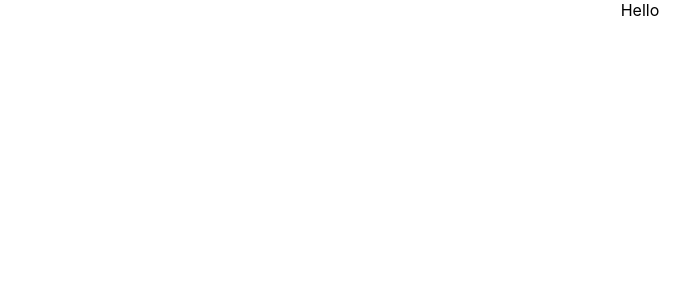
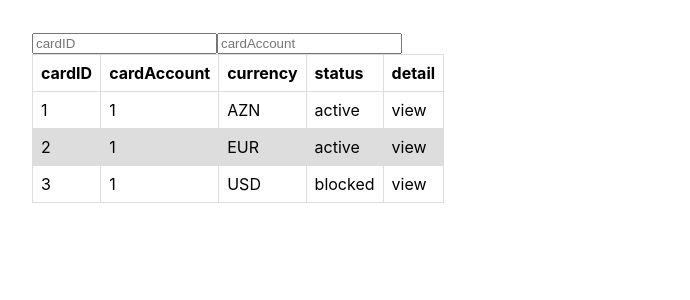
Before and after one commit to senemgenberova/cards, a React (Create React App) app: page / in a window 1280 px wide. Shown: the top 300 px of the page, without its empty margins (0-690 px from the left). Built offline with nearby package versions, Linux system fonts and the light colour scheme.

Commit message:
cardlist

```diff
--- a/package.json
+++ b/package.json
@@ -6,6 +6,7 @@
     "@testing-library/jest-dom": "^5.14.1",
     "@testing-library/react": "^11.2.7",
     "@testing-library/user-event": "^12.8.3",
+    "lodash": "^4.17.21",
     "react": "^17.0.2",
     "react-dom": "^17.0.2",
     "react-scripts": "4.0.3",
--- a/src/App.css
+++ b/src/App.css
@@ -1,38 +1,19 @@
 .App {
-  text-align: center;
+  padding: 2rem;
 }
 
-.App-logo {
-  height: 40vmin;
-  pointer-events: none;
+.card-table {
+  border: 1px solid;
+  border-collapse: collapse;
 }
 
-@media (prefers-reduced-motion: no-preference) {
-  .App-logo {
-    animation: App-logo-spin infinite 20s linear;
-  }
+td,
+th {
+  border: 1px solid #dddddd;
+  text-align: left;
+  padding: 8px;
 }
 
-.App-header {
-  background-color: #282c34;
-  min-height: 100vh;
-  display: flex;
-  flex-direction: column;
-  align-items: center;
-  justify-content: center;
-  font-size: calc(10px + 2vmin);
-  color: white;
+tr:nth-child(even) {
+  background-color: #dddddd;
 }
-
-.App-link {
-  color: #61dafb;
-}
-
-@keyframes App-logo-spin {
-  from {
-    transform: rotate(0deg);
-  }
-  to {
-    transform: rotate(360deg);
-  }
-}
--- a/src/App.js
+++ b/src/App.js
@@ -1,7 +1,13 @@
 import "./App.css";
+import CardList from "./CardList";
+import { cardListMock } from "./Data";
 
 function App() {
-  return <div className="App">Hello</div>;
+  return (
+    <div className="App">
+      <CardList cards={cardListMock} />
+    </div>
+  );
 }
 
 export default App;
--- /dev/null
+++ b/src/CardList.jsx
@@ -0,0 +1,63 @@
+import React, { useState, useEffect } from "react";
+
+const CardList = ({ cards }) => {
+  const [cardList, setCardList] = useState(cards);
+  const [search, setSearch] = useState({
+    cardID: "",
+    cardAccount: "",
+  });
+
+  const { cardID, cardAccount } = search;
+
+  const operations = {
+    handleChange: (name) => (e) => {
+      setSearch((prevState) => ({
+        ...prevState,
+        [name]: e.target.value,
+      }));
+    },
+  };
+
+  return (
+    <div className="card-list">
+      <div className="search">
+        <input
+          type="text"
+          value={cardID}
+          onChange={operations.handleChange("cardID")}
+          placeholder="cardID"
+        />
+
+        <input
+          type="text"
+          value={cardAccount}
+          onChange={operations.handleChange("cardAccount")}
+          placeholder="cardAccount"
+        />
+      </div>
+
+      <table className="card-table">
+        <thead>
+          <th>cardID</th>
+          <th>cardAccount</th>
+          <th>currency</th>
+          <th>status</th>
+          <th>detail</th>
+        </thead>
+        <tbody>
+          {cardList.map((card) => (
+            <tr key={card.cardID}>
+              <td>{card.cardID}</td>
+              <td>{card.cardAccount}</td>
+              <td>{card.currency}</td>
+              <td>{card.status}</td>
+              <td>view</td>
+            </tr>
+          ))}
+        </tbody>
+      </table>
+    </div>
+  );
+};
+
+export default CardList;
--- /dev/null
+++ b/src/Data.js
@@ -0,0 +1,34 @@
+export const cardListMock = [
+  {
+    cardID: "1",
+    cardAccount: "1",
+    maskedCardNumber: "1111 2222 3333 4444",
+    expireDate: "10/22",
+    currency: "AZN",
+    status: "active",
+    balance: "100",
+  },
+  {
+    cardID: "2",
+    cardAccount: "1",
+    maskedCardNumber: "3333 4444 1111 2222",
+    expireDate: "01/24",
+    currency: "EUR",
+    status: "active",
+    balance: "70",
+  },
+  {
+    cardID: "3",
+    cardAccount: "1",
+    maskedCardNumber: "1111 4444 2222 3333",
+    expireDate: "12/21",
+    currency: "USD",
+    status: "blocked",
+    balance: "150",
+  },
+];
+
+export const currencyListMock = ["AZN", "USD", "EUR"];
+
+export const STATUS_ACTIVE = "active";
+export const STATUS_BLOCKED = "blocked";
```
Also changed, not shown: 1 other file (tests, documents, lock files or other folders).
